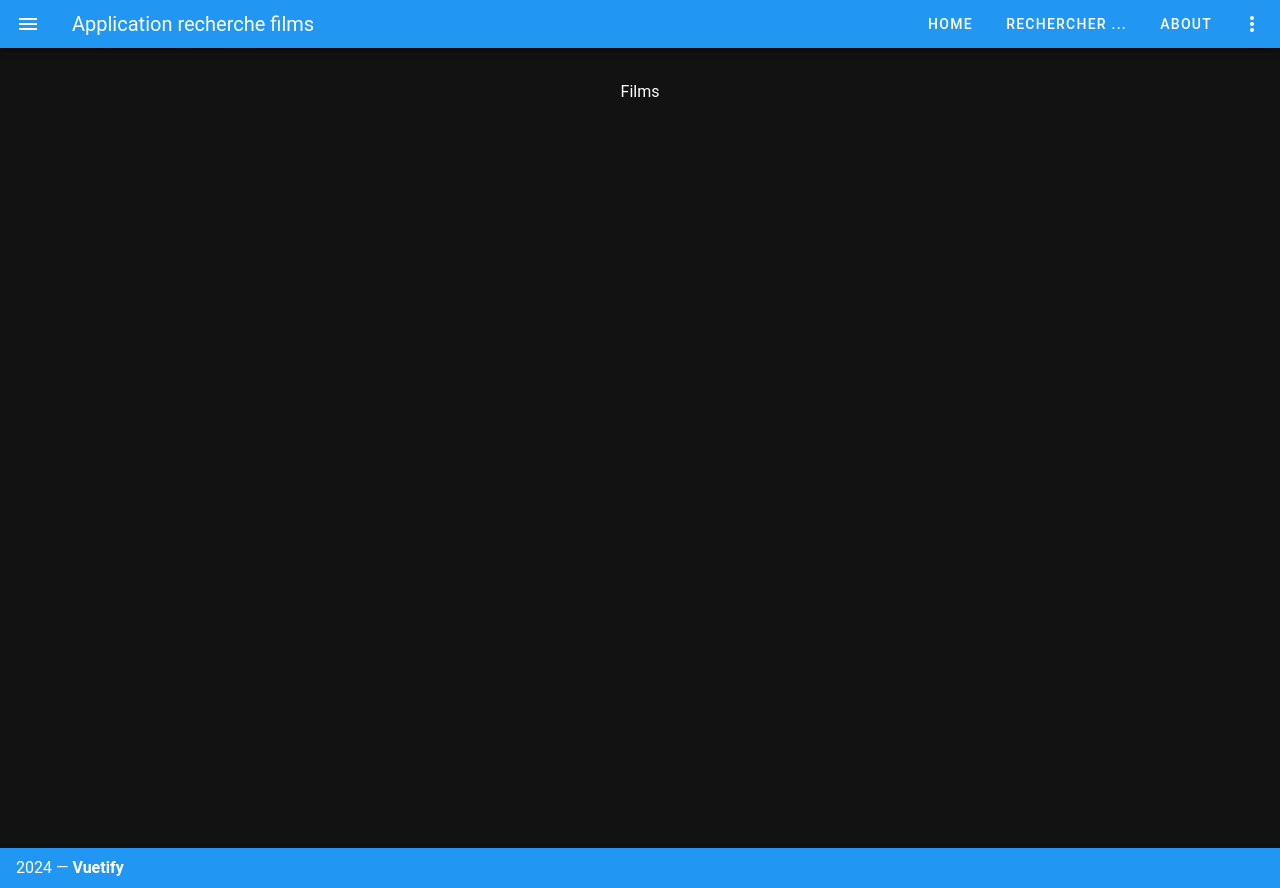
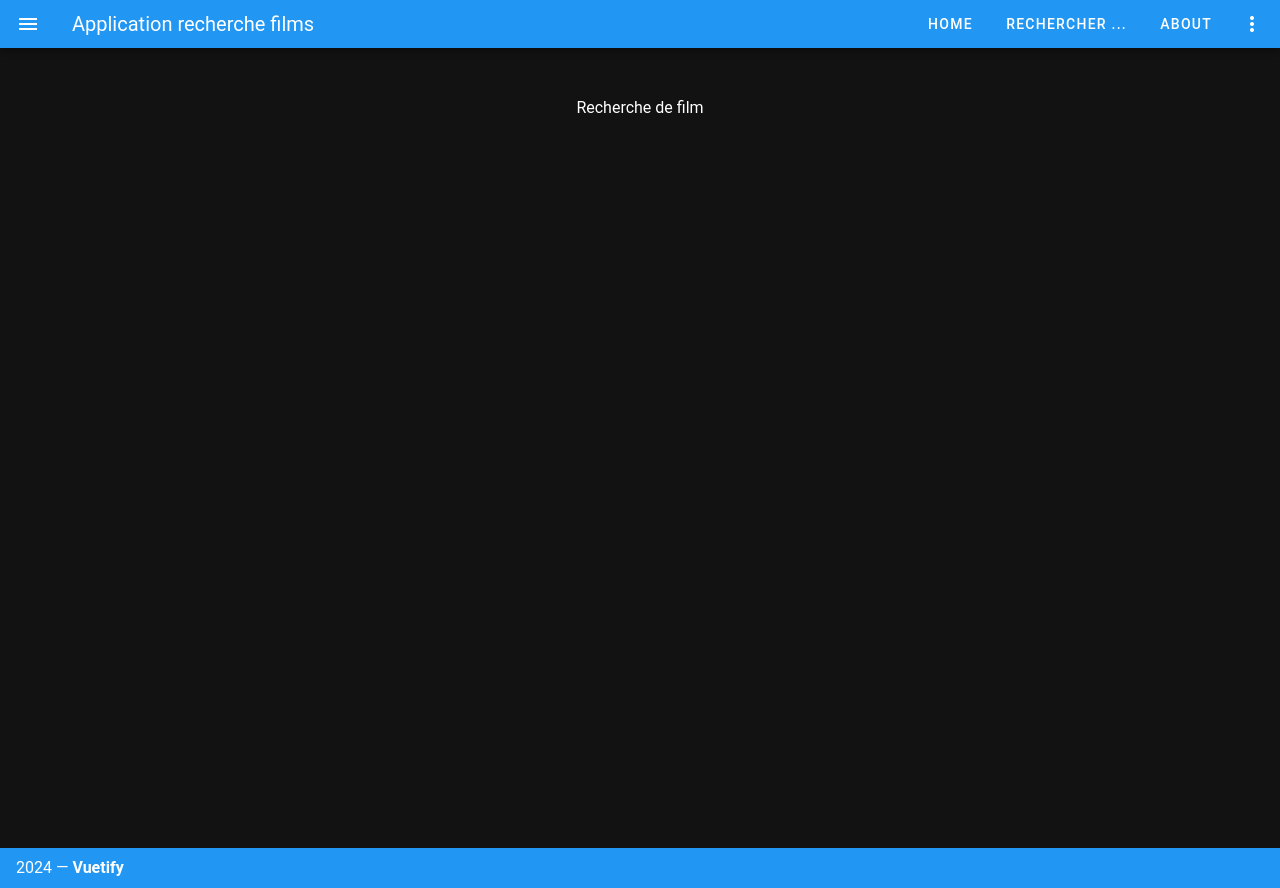
Before and after one commit to LeaDoublet/AppMovie, a Vue app: page /PageFilms in a window 1280 px wide. Built offline with nearby package versions, Linux system fonts and the light colour scheme.

Commit message:
add FilmList

```diff
--- /dev/null
+++ b/src/components/FilmList.vue
@@ -0,0 +1,5 @@
+<template>
+    <v-container>Recherche de film</v-container>
+</template>
+<script setup>
+</script>
--- a/src/pages/PageFilms.vue
+++ b/src/pages/PageFilms.vue
@@ -1,5 +1,8 @@
 <template>
-    <v-container>Films</v-container>
+    <v-container>
+        <film-list></film-list>
+    </v-container>
 </template>
 <script setup>
+    import FilmList from '@/components/FilmList.vue'
 </script>
```
